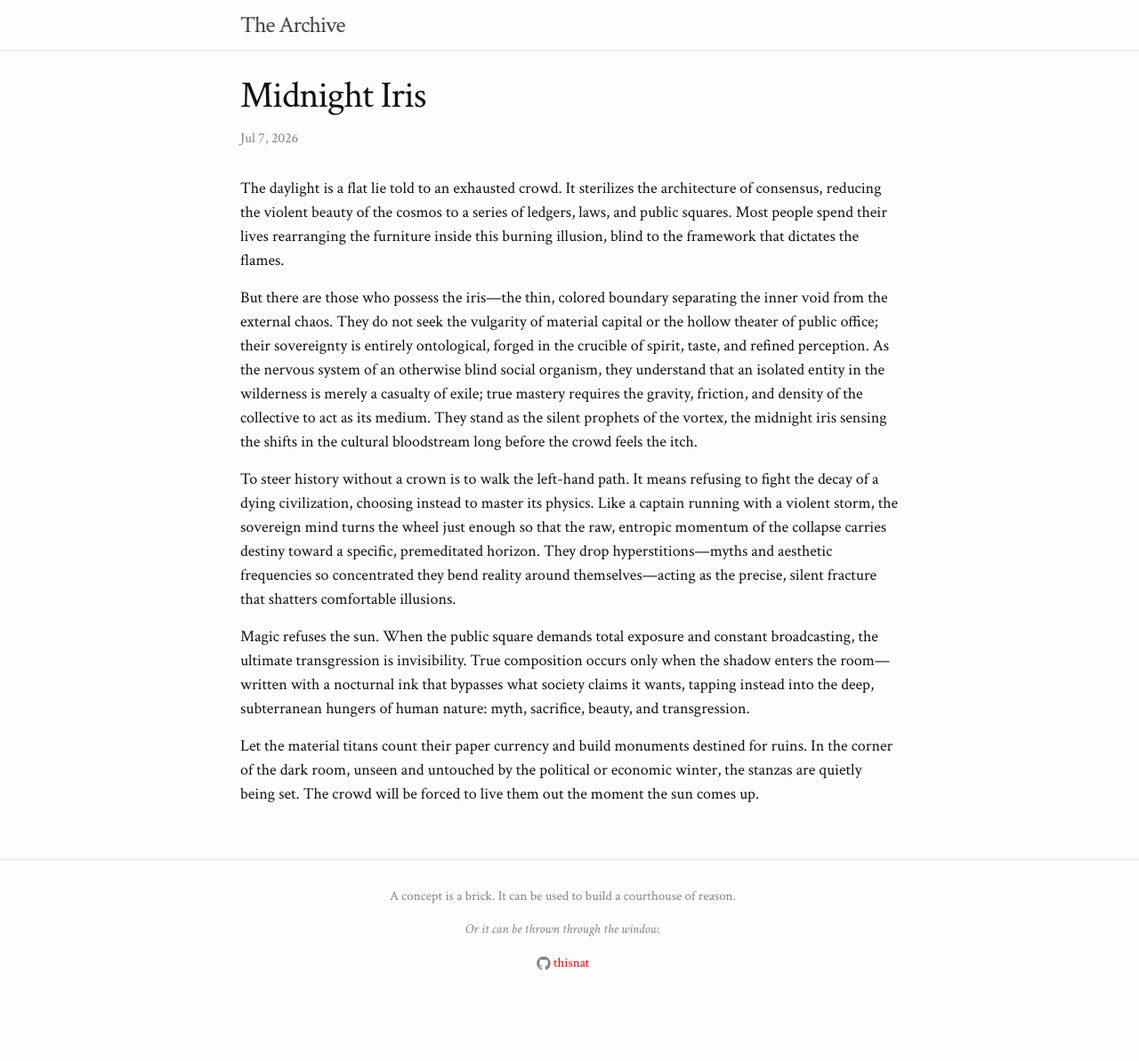
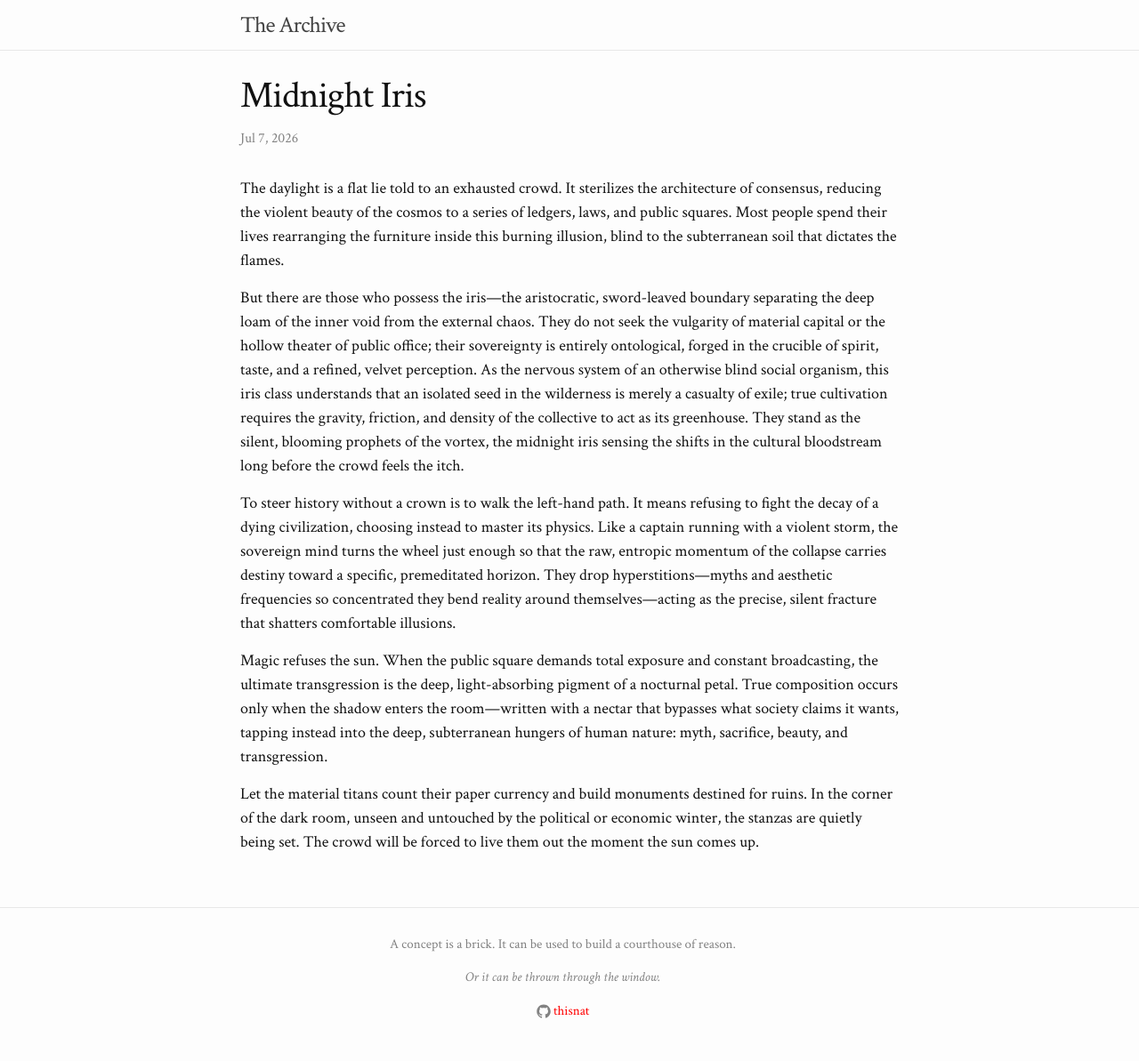
Before and after one commit to thisnat/the-archive, a Jekyll site: the page built from _posts/2026-7-7-midnight-iris.md, in a window 1280 px wide. Shown: the whole page at 89% size. Built offline with Jekyll 4.4.1, drawn with Linux system fonts in a browser that asks for light colours; some web fonts are replaced; before the commit the page ends 1139 px from its top, so only the background shows below that.

Commit message:
feat: edit post

```diff
--- a/_posts/2026-7-7-midnight-iris.md
+++ b/_posts/2026-7-7-midnight-iris.md
@@ -4,12 +4,12 @@ title:  "Midnight Iris"
 date:   2026-7-7
 ---
 
-The daylight is a flat lie told to an exhausted crowd. It sterilizes the architecture of consensus, reducing the violent beauty of the cosmos to a series of ledgers, laws, and public squares. Most people spend their lives rearranging the furniture inside this burning illusion, blind to the framework that dictates the flames.
+The daylight is a flat lie told to an exhausted crowd. It sterilizes the architecture of consensus, reducing the violent beauty of the cosmos to a series of ledgers, laws, and public squares. Most people spend their lives rearranging the furniture inside this burning illusion, blind to the subterranean soil that dictates the flames.
 
-But there are those who possess the iris—the thin, colored boundary separating the inner void from the external chaos. They do not seek the vulgarity of material capital or the hollow theater of public office; their sovereignty is entirely ontological, forged in the crucible of spirit, taste, and refined perception. As the nervous system of an otherwise blind social organism, they understand that an isolated entity in the wilderness is merely a casualty of exile; true mastery requires the gravity, friction, and density of the collective to act as its medium. They stand as the silent prophets of the vortex, the midnight iris sensing the shifts in the cultural bloodstream long before the crowd feels the itch.
+But there are those who possess the iris—the aristocratic, sword-leaved boundary separating the deep loam of the inner void from the external chaos. They do not seek the vulgarity of material capital or the hollow theater of public office; their sovereignty is entirely ontological, forged in the crucible of spirit, taste, and a refined, velvet perception. As the nervous system of an otherwise blind social organism, this iris class understands that an isolated seed in the wilderness is merely a casualty of exile; true cultivation requires the gravity, friction, and density of the collective to act as its greenhouse. They stand as the silent, blooming prophets of the vortex, the midnight iris sensing the shifts in the cultural bloodstream long before the crowd feels the itch.
 
 To steer history without a crown is to walk the left-hand path. It means refusing to fight the decay of a dying civilization, choosing instead to master its physics. Like a captain running with a violent storm, the sovereign mind turns the wheel just enough so that the raw, entropic momentum of the collapse carries destiny toward a specific, premeditated horizon. They drop hyperstitions—myths and aesthetic frequencies so concentrated they bend reality around themselves—acting as the precise, silent fracture that shatters comfortable illusions.
 
-Magic refuses the sun. When the public square demands total exposure and constant broadcasting, the ultimate transgression is invisibility. True composition occurs only when the shadow enters the room—written with a nocturnal ink that bypasses what society claims it wants, tapping instead into the deep, subterranean hungers of human nature: myth, sacrifice, beauty, and transgression.
+Magic refuses the sun. When the public square demands total exposure and constant broadcasting, the ultimate transgression is the deep, light-absorbing pigment of a nocturnal petal. True composition occurs only when the shadow enters the room—written with a nectar that bypasses what society claims it wants, tapping instead into the deep, subterranean hungers of human nature: myth, sacrifice, beauty, and transgression.
 
 Let the material titans count their paper currency and build monuments destined for ruins. In the corner of the dark room, unseen and untouched by the political or economic winter, the stanzas are quietly being set. The crowd will be forced to live them out the moment the sun comes up.
```
